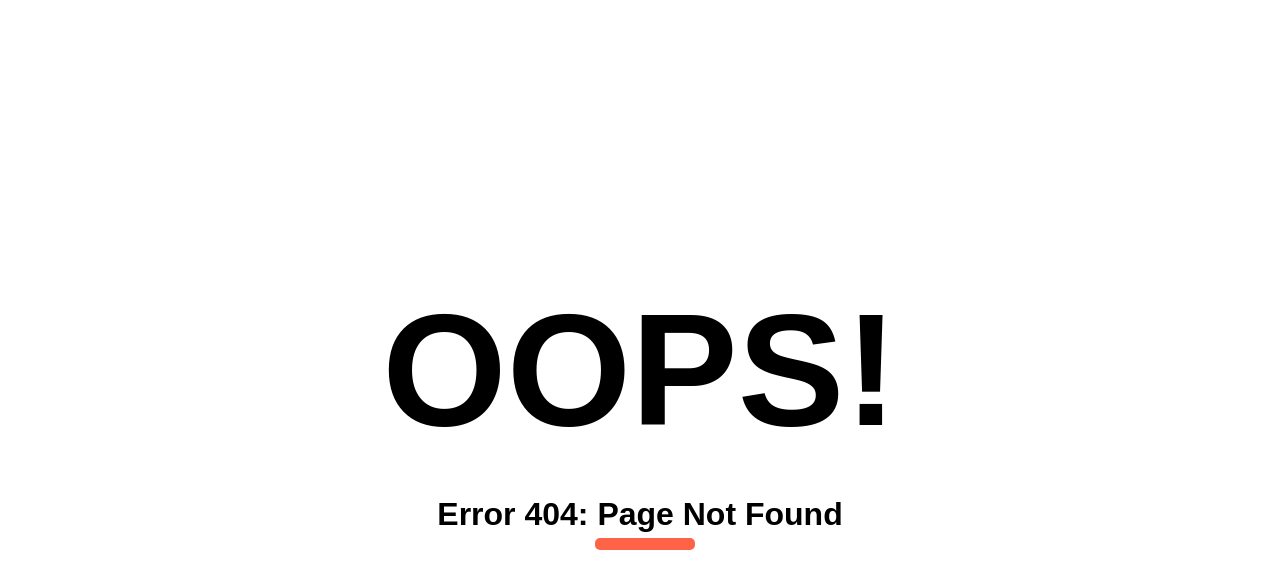
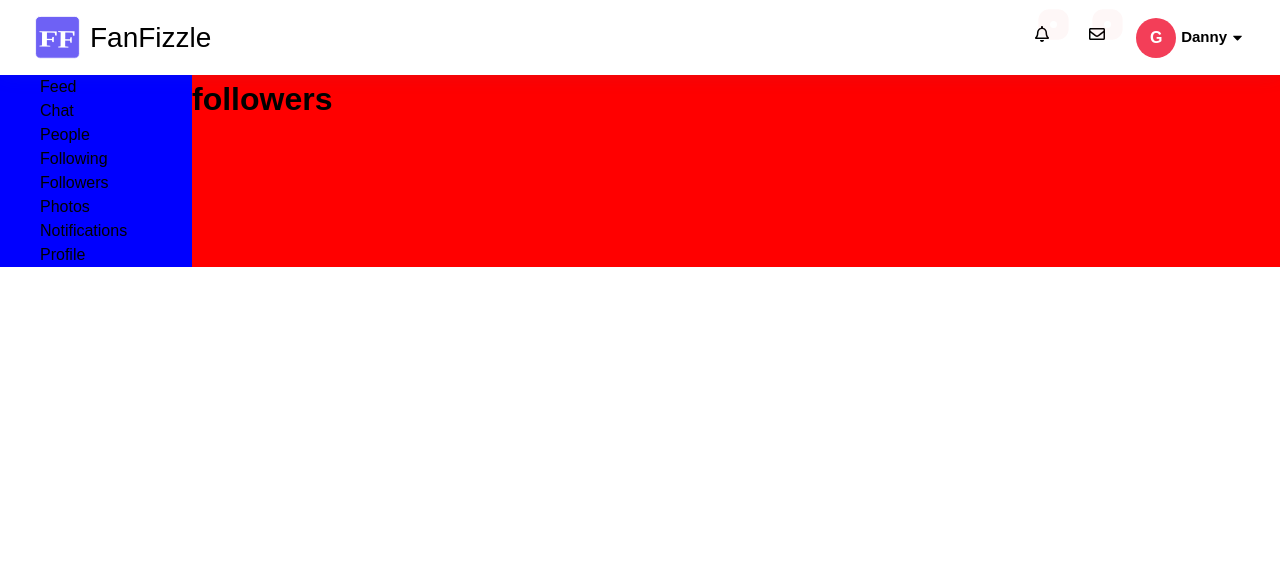
Before and after one commit to TechGiovanni/fanfizzle, a React (Create React App) app: page /app/followers in a window 1280 px wide. Before the commit this address had no page. Shown: the top 588 px of the page. Built offline with nearby package versions, Linux system fonts and the light colour scheme.

Commit message:
was able to deploy to vercel and added routes and starter components

```diff
--- /dev/null
+++ b/src/pages/followers/Followers.jsx
@@ -0,0 +1,11 @@
+import React from 'react';
+
+const Followers = () => {
+  return (
+    <div>
+      <h1>followers</h1>
+    </div>
+  );
+};
+
+export default Followers;
--- /dev/null
+++ b/src/pages/following/Following.jsx
@@ -0,0 +1,11 @@
+import React from 'react';
+
+const Following = () => {
+  return (
+    <div>
+      <h1>following</h1>
+    </div>
+  );
+};
+
+export default Following;
```
Also changed, not shown: src/pages/notification/Notification.jsx (added, +11 -0 lines), src/routes/routes.jsx (+11 -9 lines), src/pages/feed/Feed.jsx (renamed from src/pages/dashboard/features/feed/Feed.jsx), src/pages/feed/Feed.scss (added), src/pages/followers/Followers.scss (added), src/pages/following/Following.scss (added), src/pages/notification/Notification.scss (added).
